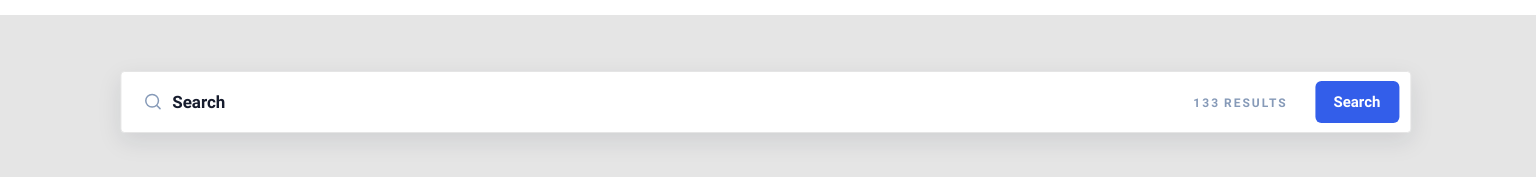
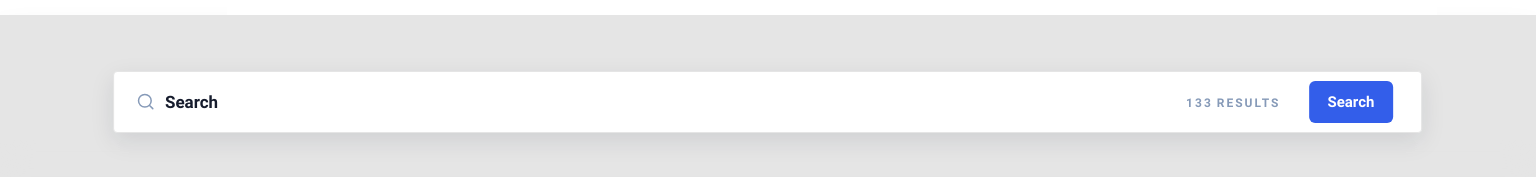
Before and after one commit to ronniebm/Basic-html-css-javascript-http-request, a plain HTML site: page index.html in a window 1536 px wide. Shown: the part 65-242 px from the top of the page. Drawn offline with Linux system fonts and the light colour scheme.

Commit message:
fixing navigation bar responsive details

```diff
--- a/css/common/_navbar.scss
+++ b/css/common/_navbar.scss
@@ -12,7 +12,7 @@
 // header style.
 .header {
   background-color: white;
-  width: 100vw;
+  width: 100%;
   z-index: 100;
   position: fixed; //mobile
   top: 0;          //mobile
@@ -24,6 +24,12 @@
   }
   &__logo {
     margin-right: 40px;
+  }
+  &__scroll-layer{
+    width: 100%;
+    height: 50px;
+    box-shadow: 0 20px 30px $light-gray;
+    display: none;
   }
 }
 
@@ -200,6 +206,12 @@
     }
   }
 
+  .form {
+    // &__input {
+    //   padding: 0% 32% 0% 13%;
+    // }
+  }
+
 }
 
 @media only screen and (min-width: 1200px) {
@@ -207,6 +219,14 @@
   .header {
     &__menu {
       position: relative;
+    }
+    &__scroll-layer{
+      width: 100%;
+      height: 125px;
+      display: block;
+      position: absolute;
+      top: 80px;
+      background-color: $light-gray;
     }
   }
 
@@ -246,17 +266,17 @@
 
   .form {
     position: absolute;
-    transform: translateX(-11.5%);
+    transform: translateX(-12.55%);
     margin-top: 56px;
     &__input {
-      width: 90.8%;
+      width: 92.9%;
       padding: 0% 11% 0% 5%;
       box-shadow: 0px 8px 24px rgba(22, 27, 45, 0.1);
     }
     &__results {
       display: block;
       position: absolute;
-      right: 5%;
+      right: 3%;
       top: 34.5%;
       .results {
         color: $gray-600;
@@ -270,7 +290,7 @@
     }
     &__button {
       width: 84px;
-      right: -5.7%;
+      right: -8%;
     }
   }
 
@@ -279,15 +299,19 @@
 @media only screen and (min-width: 1400px) {
 
   .form {
-    transform: translateX(-10.3%);
+    transform: translateX(-10.9%);
     &__input {
-      width: 91.4%;
-      padding: 0% 11% 0% 4.2%;
+      width: 94.37%;
+      padding: 0% 9.5% 0% 4.2%;
       box-shadow: 0px 8px 24px rgba(22, 27, 45, 0.1);
     }
     &__results {
       right: 3.5%;
     }
+    &__button {
+      width: 84px;
+      right: -5.8%;
+    }
   }
 
 }
--- a/index.html
+++ b/index.html
@@ -14,7 +14,7 @@
   <a class="skip-link" href="#header">Skip to main</a>
 
   <header class="header js-header">
-
+    <div class="header__scroll-layer"></div>
     <div class="container">
 
       <div class="row">
```
Also changed, not shown: css/styles.css.
